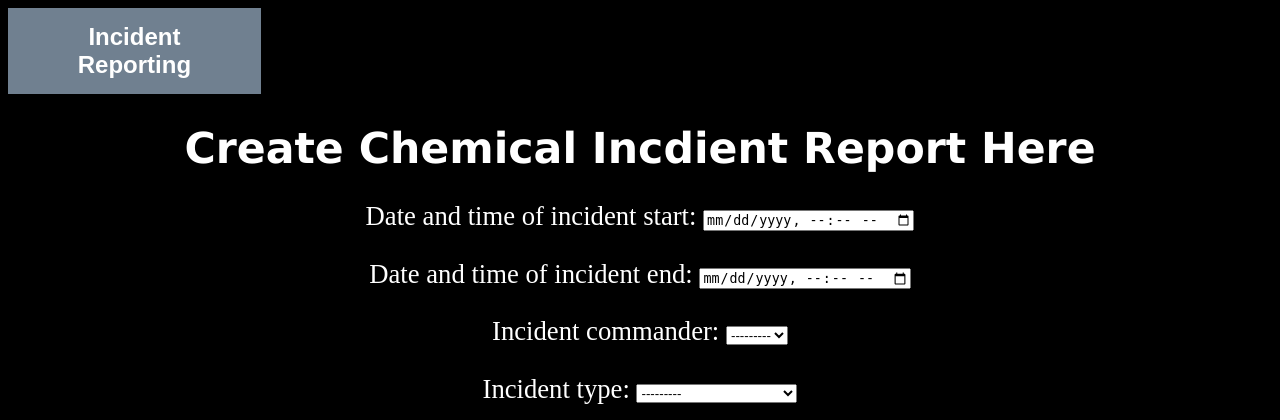
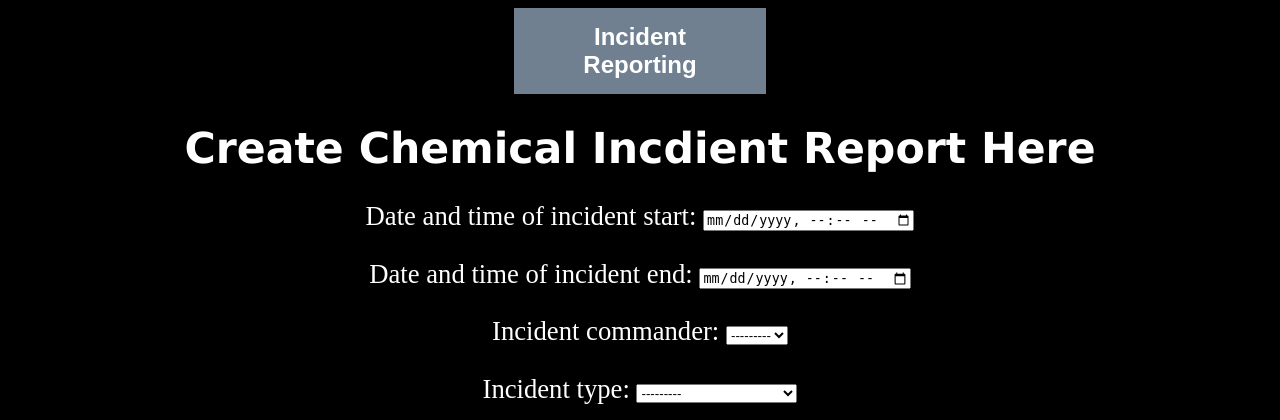
Before and after one commit to Liteztv/Incident-Report, a Django app: page /Report/Chemical in a window 1280 px wide. Shown: the top 420 px of the page. Run offline with Django 4.2, Linux system fonts and the light colour scheme; data comes from the database, SQL or seed files in the repository.

Commit message:
fixed home button

```diff
--- a/Incident/templates/base.html
+++ b/Incident/templates/base.html
@@ -44,8 +44,8 @@
                 color:red;
             }
 
-            button.home{
-                align-self: center;
+            button.homer{
+                align-content: center;
                 height: 160;
                 width: 20%;
                 background-color: slategrey;
@@ -56,7 +56,7 @@
                 text-decoration: none;
                 font-weight: bold;
                 font-style: none;
-                display: block;
+                display: inline-block;
                 font-size: 24px;
             }
 
@@ -71,20 +71,19 @@
 
 <!-- Content Container -->
 <div class="container">
-    <nav class="navbar navbar-expand-lg" >
-        <div class="container-fluid">
-            <div class="collapse navbar-collapse" id="navbarSupportedContent">
-                <form action="/Report/" type="POST">
+    <div class="homeBody">
 
-                    <button class ="home" type="submit" value="Home">Incident Reporting</button>
-                </form>
+    <form action="/Report/" type="POST">
+        <button class ="homer" type="submit" value="Home Button">Incident Reporting</button>
+        </form>
 
 
-            </div>
-        </div>
-    </nav>
+
     {% block content %}
+
+
     {% endblock %}
+</div>
 </div>
 
     </body>
```
